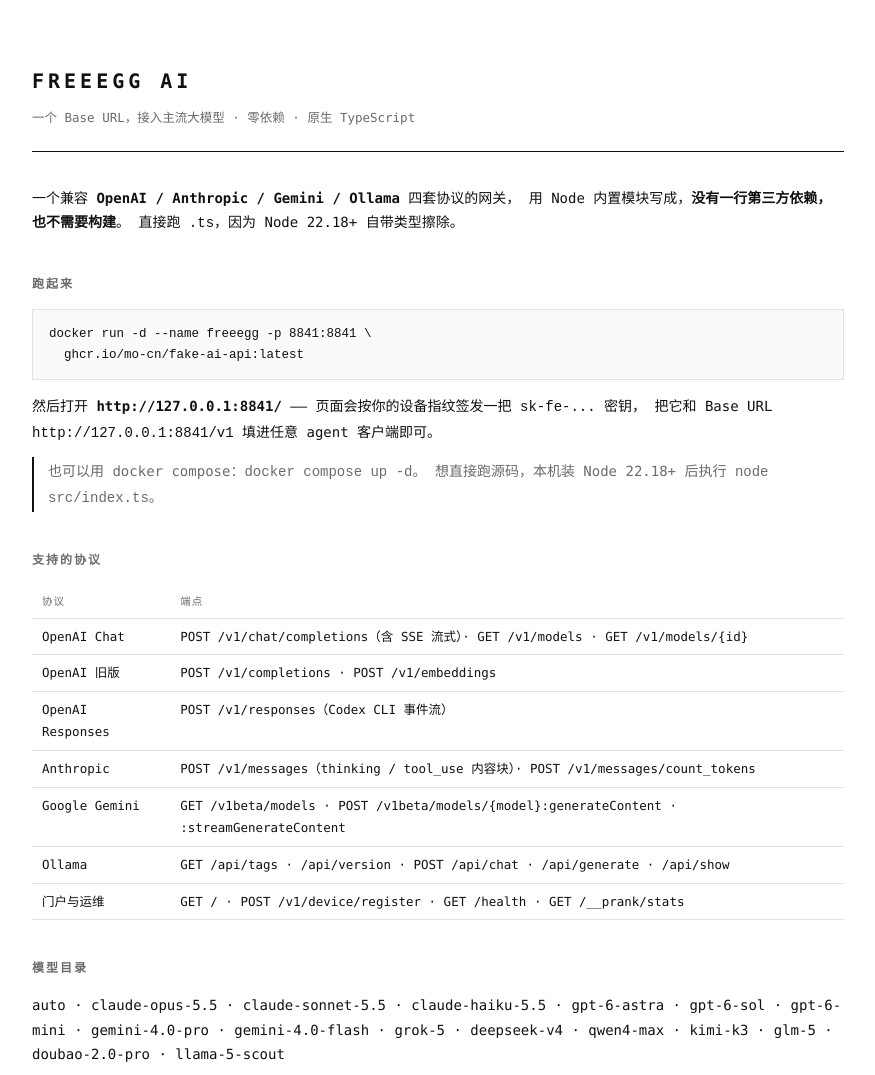
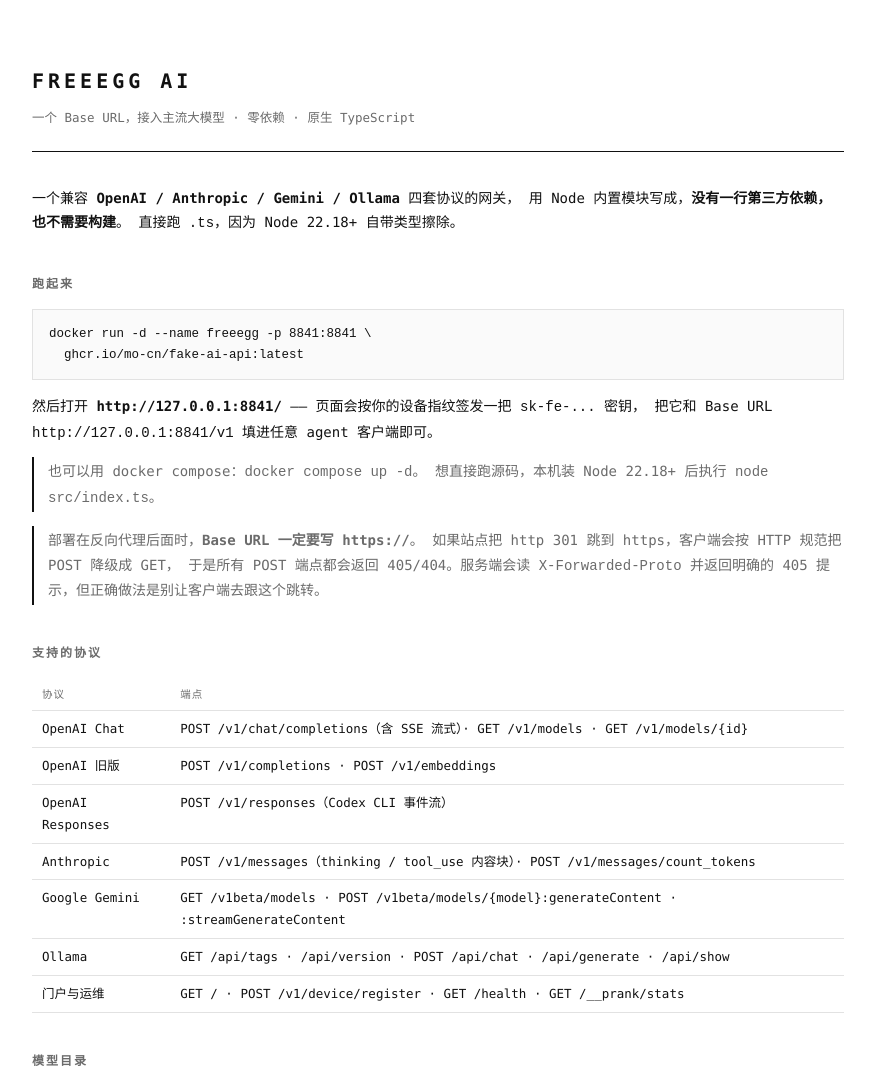
Before and after one commit to Mo-cn/fake-ai-api, a website: page docs/index.html in a window 1280 px wide. Shown: the top 1075 px of the page, without its empty margins (202-1077 px from the left). Drawn offline with Linux system fonts and the light colour scheme.

Commit message:
docs: 说明反向代理 301 会把 POST 降级成 GET 的坑
线上 Base URL 必须写 https://，否则客户端跟随 http->https 的 301 时会把 POST
降级为 GET，所有 POST 端点都会失败。README 与 Pages 站点同步补充说明。

```diff
--- a/docs/index.html
+++ b/docs/index.html
@@ -58,6 +58,12 @@
   <p class="note">
     也可以用 docker compose：<code>docker compose up -d</code>。
     想直接跑源码，本机装 Node 22.18+ 后执行 <code>node src/index.ts</code>。
+  </p>
+  <p class="note">
+    部署在反向代理后面时，<strong>Base URL 一定要写 https://</strong>。
+    如果站点把 http 301 跳到 https，客户端会按 HTTP 规范把 POST 降级成 GET，
+    于是所有 POST 端点都会返回 405/404。服务端会读 <code>X-Forwarded-Proto</code>
+    并返回明确的 405 提示，但正确做法是别让客户端去跟这个跳转。
   </p>
 
   <h2>支持的协议</h2>
```
Also changed, not shown: README.md.
